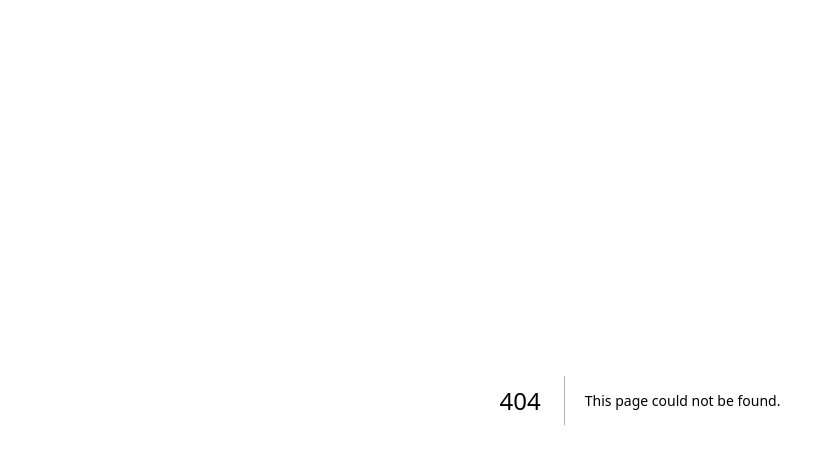
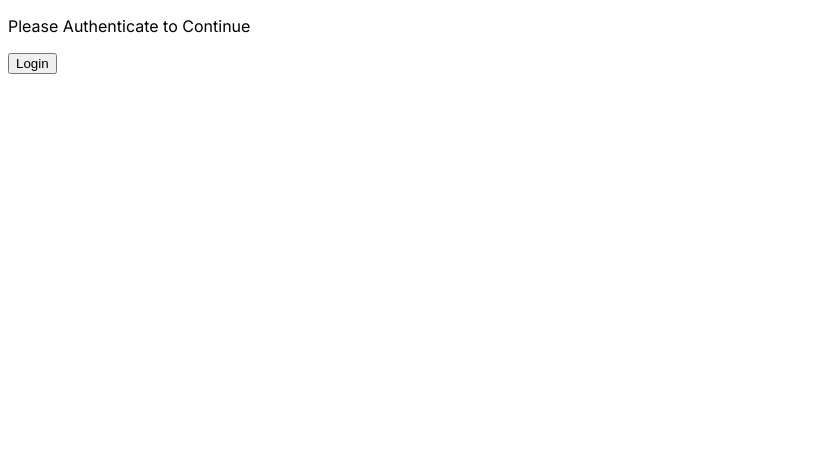
Before and after one commit to SaadShamim/privy, a Next.js app: page /twitter in a window 1280 px wide. Before the commit this address had no page. Shown: the top 464 px of the page, without its empty margins (0-835 px from the left). Built offline with nearby package versions, Linux system fonts and the light colour scheme; no server answers.

Commit message:
connect twitter

```diff
--- /dev/null
+++ b/app/twitter/page.tsx
@@ -0,0 +1,52 @@
+'use client';
+
+import { usePrivy } from '@privy-io/react-auth';
+import WebApp from '@twa-dev/sdk';
+
+import { useEffect, useState } from 'react';
+
+export default function Home() {
+  const { ready, authenticated, user, linkTwitter, login } = usePrivy();
+  const [launched, setLaunched] = useState(false);
+  const [loginLaunched, setLoginLaunched] = useState(false);
+
+  console.log(ready);
+
+  useEffect(() => {
+    if (!ready || launched) return;
+
+    if (!authenticated) {
+      if (!loginLaunched) {
+        login({ loginMethods: ['telegram'] });
+        setLoginLaunched(true);
+      }
+
+      return;
+    }
+
+    linkTwitter();
+    setLaunched(true);
+  }, [linkTwitter, ready, launched, authenticated, login, loginLaunched]);
+
+  return (
+    <main>
+      {!authenticated && (
+        <>
+          <p>Please Authenticate to Continue</p>
+          <button onClick={() => login({ loginMethods: ['telegram'] })}>Login</button> <br />
+        </>
+      )}
+      {authenticated && (
+        <>
+          Connect <br />
+          <br />
+          <button onClick={linkTwitter} className='text-sm bg-violet-600 hover:bg-violet-700 py-2 px-4 rounded-md text-white border-none'>
+            Connect Twitter
+          </button>
+          <br />
+          <br />
+        </>
+      )}
+    </main>
+  );
+}
```
